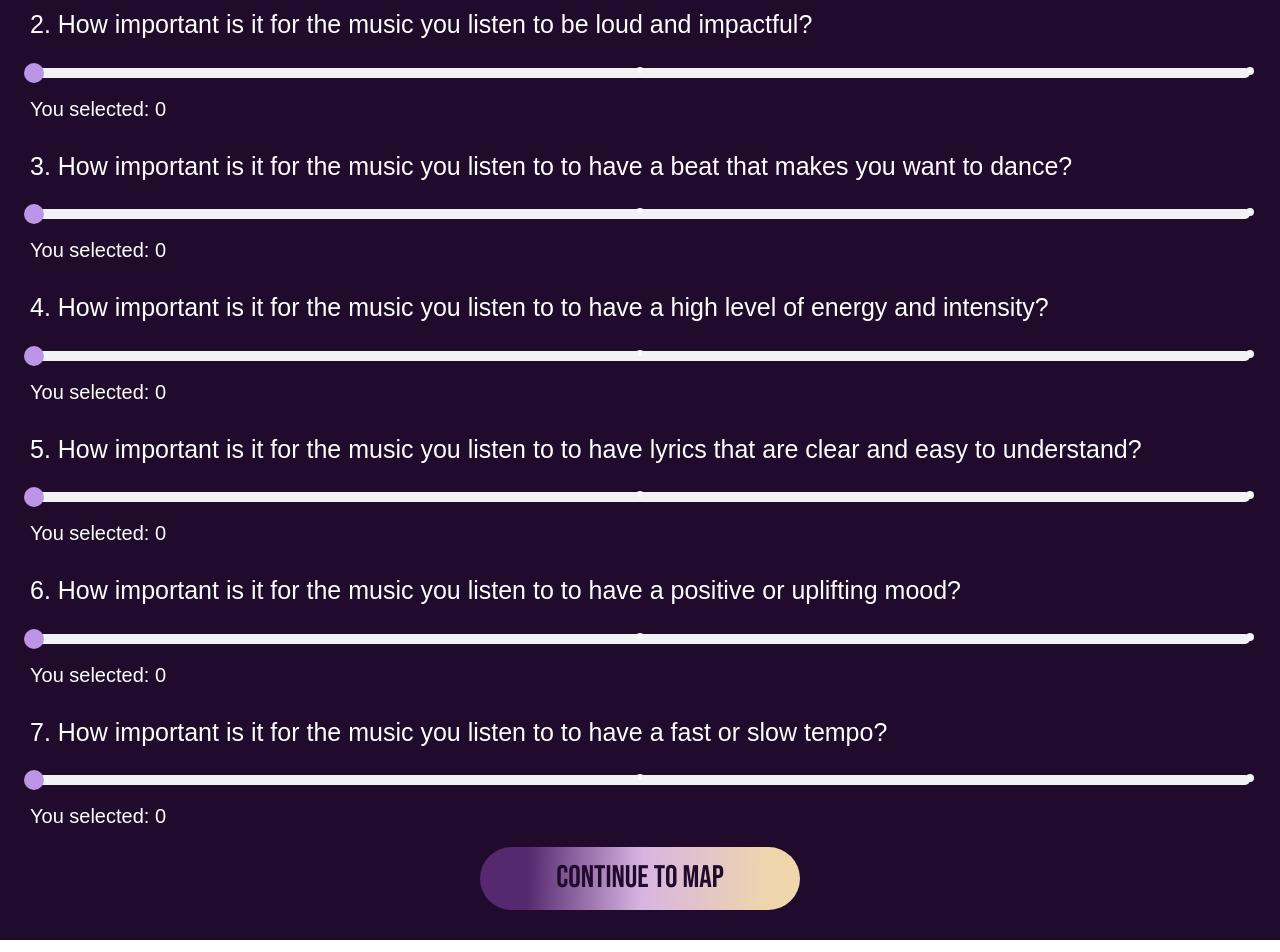
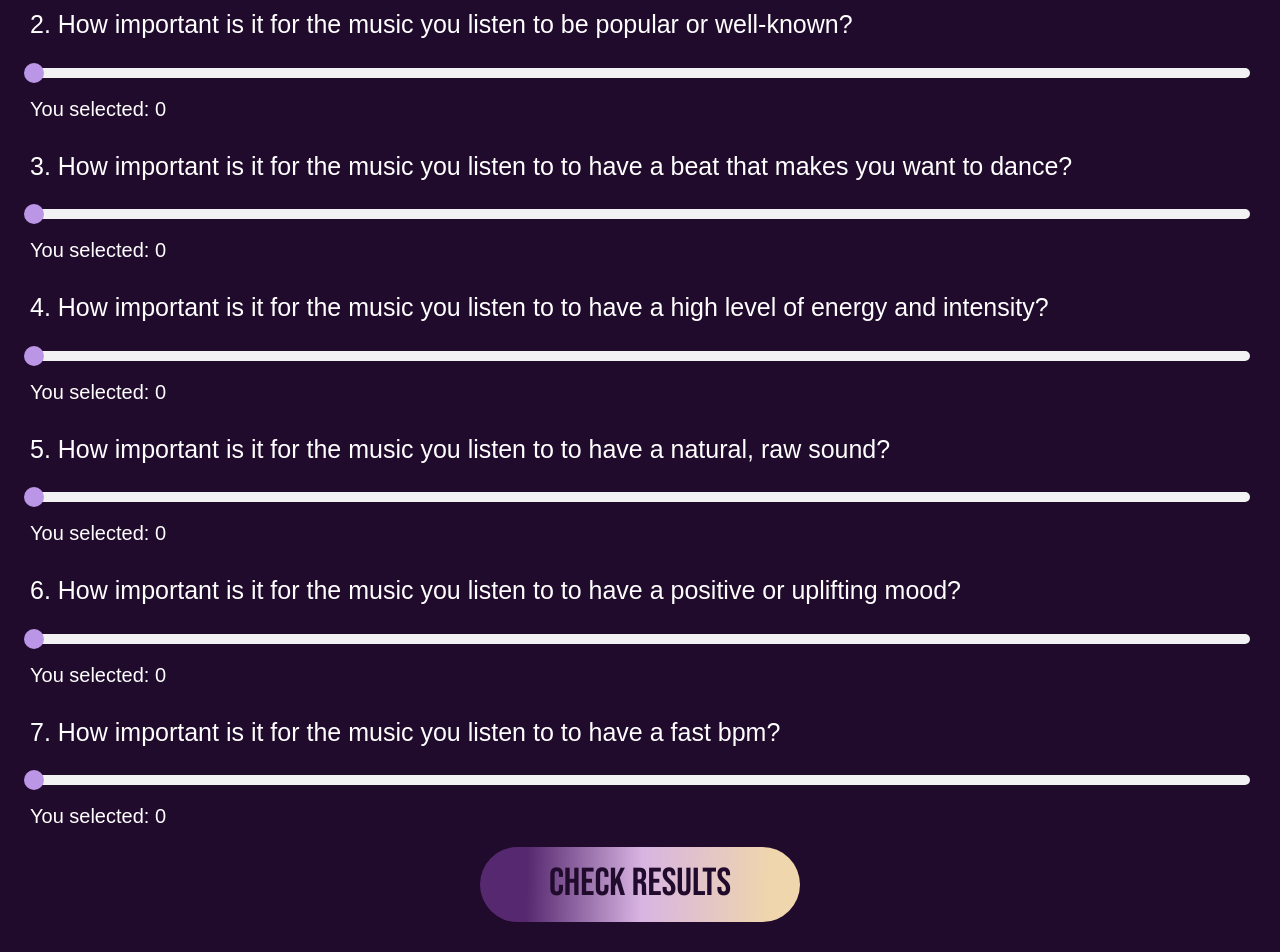
Before and after one commit to NightVentures/nv-frontend, a React (Vite) app: page /music-test in a window 1280 px wide. Shown: the part 452-1404 px from the top of the page. Built offline with nearby package versions, Linux system fonts and the light colour scheme.

Commit message:
Update Music Test

```diff
--- a/src/components/MusicTest.jsx
+++ b/src/components/MusicTest.jsx
@@ -1,24 +1,25 @@
 import React from 'react'
 import { useNavigate } from 'react-router-dom';
-import { useState } from 'react';
+import { useState, useEffect } from 'react';
 import 'rsuite/dist/rsuite.css'
 import { Slider } from 'rsuite';
 
 const MusicTest = () => {
   const [liveness, setLiveness] = useState(0);
-  const [loudness, setLoudness] = useState(0);
+  const [popularity, setPopularity] = useState(0);
   const [danceability, setDanceability] = useState(0);
   const [energy, setEnergy] = useState(0);
-  const [speechiness, setSpeechiness] = useState(0);
+  const [acousticness, setAcousticness] = useState(0);
   const [valence, setValence] = useState(0);
-  const [tempo, setTempo] = useState(0);
+  const [bpm, setBpm] = useState(0);
+  const [result, setResult] = useState();
 
   const handleLivenessChange = (value) => {
     setLiveness(value);
   }
 
-  const handleLoudnessChange = (value) => {
-    setLoudness(value);
+  const handlePopularityChange = (value) => {
+    setPopularity(value);
   }
 
   const handleDanceabilityChange = (value) => {
@@ -29,16 +30,16 @@ const MusicTest = () => {
     setEnergy(value);
   }
 
-  const handleSpeechinessChange = (value) => {
-    setSpeechiness(value);
+  const handleAcousticnessChange = (value) => {
+    setAcousticness(value);
   }
 
   const handleValenceChange = (value) => {
     setValence(value);
   }
 
-  const handleTempoChange = (value) => {
-    setTempo(value);
+  const handleBpmChange = (value) => {
+    setBpm(value);
   }
 
   const navigate = useNavigate();
@@ -50,6 +51,31 @@ const MusicTest = () => {
   const handleHomeClick = () => {
     navigate('/');
     window.location.reload();
+  }
+
+  const handleMusicClick = () => {
+    const features = { bpm: bpm, energy: energy, danceability: danceabilitu, liveness: liveness, valence: valence, acousticness: acousticness, popularity: popularity };
+    const data = {
+      features: Object.values(features).map((value) => [value]),
+    };
+
+    fetch('http://localhost:8000/predict', {
+      method: 'POST',
+      headers: {
+        'Content-Type': 'application/json',
+        'accept': 'application/json',
+      },
+      body: JSON.stringify(data)
+    })
+      .then(response => response.json())
+      .then(data => {
+        console.log('Success:', data);
+        setResult(data.predicted_genre)
+        console.log("Features: ", features);
+      })
+      .catch((error) => {
+        console.error('Error:', error);
+      });
   }
 
   return (
@@ -73,95 +99,90 @@ const MusicTest = () => {
         <p className='text-white font-mont text-2xl pb-6'>1. How important is it for the music you listen to to feel alive and energetic?</p>
         <Slider
           min={0}
-          max={100}
-          step={50}
+          max={1}
+          step={0.01}
           defaultValue={liveness}
-          graduated
           progress
           onChange={handleLivenessChange}
           className='my-slider'
         />
-        <p className='text-white font-mont text-xl pt-4 pb-4'>You selected: {liveness}</p>
+        <p className='text-white font-mont text-xl pt-4 pb-4'>You selected: {Math.round(liveness * 100)}</p>
 
-        <p className='text-white font-mont text-2xl pb-6'>2. How important is it for the music you listen to be loud and impactful?</p>
+        <p className='text-white font-mont text-2xl pb-6'>2. How important is it for the music you listen to be popular or well-known?</p>
         <Slider
           min={0}
-          max={100}
-          step={50}
-          defaultValue={loudness}
-          graduated
+          max={1}
+          step={0.01}
+          defaultValue={popularity}
           progress
-          onChange={handleLoudnessChange}
+          onChange={handlePopularityChange}
           className='my-slider'
         />
-        <p className='text-white font-mont text-xl pt-4 pb-4'>You selected: {loudness}</p>
+        <p className='text-white font-mont text-xl pt-4 pb-4'>You selected: {Math.round(popularity * 100)}</p>
 
         <p className='text-white font-mont text-2xl pb-6'>3. How important is it for the music you listen to to have a beat that makes you want to dance?</p>
         <Slider
           min={0}
-          max={100}
-          step={50}
+          max={1}
+          step={0.01}
           defaultValue={danceability}
-          graduated
           progress
           onChange={handleDanceabilityChange}
           className='my-slider'
         />
-        <p className='text-white font-mont text-xl pt-4 pb-4'>You selected: {danceability}</p>
+        <p className='text-white font-mont text-xl pt-4 pb-4'>You selected: {Math.round(danceability * 100)}</p>
 
         <p className='text-white font-mont text-2xl pb-6'>4. How important is it for the music you listen to to have a high level of energy and intensity?</p>
         <Slider
           min={0}
-          max={100}
-          step={50}
+          max={1}
+          step={0.01}
           defaultValue={energy}
-          graduated
           progress
           onChange={handleEnergyChange}
           className='my-slider'
         />
-        <p className='text-white font-mont text-xl pt-4 pb-4'>You selected: {energy}</p>
+        <p className='text-white font-mont text-xl pt-4 pb-4'>You selected: {Math.round(energy * 100)}</p>
 
-        <p className='text-white font-mont text-2xl pb-6'>5. How important is it for the music you listen to to have lyrics that are clear and easy to understand?</p>
+        <p className='text-white font-mont text-2xl pb-6'>5. How important is it for the music you listen to to have a natural, raw sound?</p>
         <Slider
           min={0}
-          max={100}
-          step={50}
-          defaultValue={speechiness}
-          graduated
+          max={1}
+          step={0.01}
+          defaultValue={acousticness}
           progress
-          onChange={handleSpeechinessChange}
+          onChange={handleAcousticnessChange}
           className='my-slider'
         />
-        <p className='text-white font-mont text-xl pt-4 pb-4'>You selected: {speechiness}</p>
+        <p className='text-white font-mont text-xl pt-4 pb-4'>You selected: {Math.round(acousticness * 100)}</p>
 
         <p className='text-white font-mont text-2xl pb-6'>6. How important is it for the music you listen to to have a positive or uplifting mood?</p>
         <Slider
           min={0}
-          max={100}
-          step={50}
+          max={1}
+          step={0.01}
           defaultValue={valence}
-          graduated
           progress
           onChange={handleValenceChange}
           className='my-slider'
         />
-        <p className='text-white font-mont text-xl pt-4 pb-4' >You selected: {valence}</p>
+        <p className='text-white font-mont text-xl pt-4 pb-4' >You selected: {Math.round(valence * 100)}</p>
 
-        <p className='text-white font-mont text-2xl pb-6'>7. How important is it for the music you listen to to have a fast or slow tempo?</p>
+        <p className='text-white font-mont text-2xl pb-6'>7. How important is it for the music you listen to to have a fast bpm?</p>
         <Slider
           min={0}
-          max={100}
-          step={50}
-          defaultValue={tempo}
-          graduated
+          max={1}
+          step={0.01}
+          defaultValue={bpm}
           progress
-          onChange={handleTempoChange}
+          onChange={handleBpmChange}
           className='my-slider'
         />
-        <p className='text-white font-mont text-xl pt-4 pb-4'>You selected: {tempo}</p>
-        <div className='flex justify-center'>
-          <button className='bg-gradient w-80 text-bebas text-3xl text-purple py-2 px-10 rounded-full' onClick={() => handleMapClick()}>Continue to Map</button>
+        <p className='text-white font-mont text-xl pt-4 pb-4'>You selected: {Math.round(bpm * 100)}</p>
+        <div className='flex flex-col justify-center items-center'>
+          {!result && <button className='bg-gradient w-80 text-bebas text-4xl text-purple py-2 px-10 rounded-full' onClick={() => handleMusicClick()}>Check Results</button>}
+          {result && <h1 className='text-bebas text-6xl md:text-8xl lg:text-10xl text-gradient pb-4 pt-20'>Your Genre is : {result} </h1>}
+          {result && <button className='bg-gradient w-80 text-bebas text-4xl text-purple py-2 px-10 rounded-full mt-10' onClick={() => handleMapClick()}>Check Your Map</button>}
         </div>
       </div>
     </div>
```
